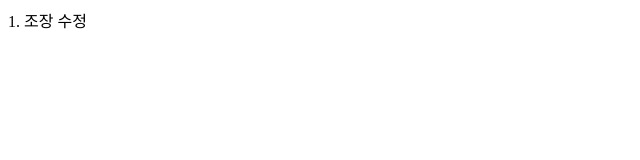
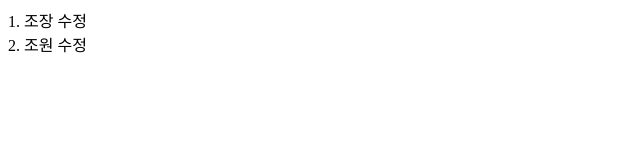
Before and after one commit to eungyu123/git-collabo, a plain HTML site: page index.html in a window 1280 px wide. Shown: the full height of the page, 0-640 px from the left. Drawn offline with Linux system fonts and the light colour scheme.

Commit message:
조원 수정

```diff
--- a/index.html
+++ b/index.html
@@ -7,5 +7,7 @@
   </head>
   <body>
     1. 조장 수정
+    <br />
+    2. 조원 수정
   </body>
 </html>
```
